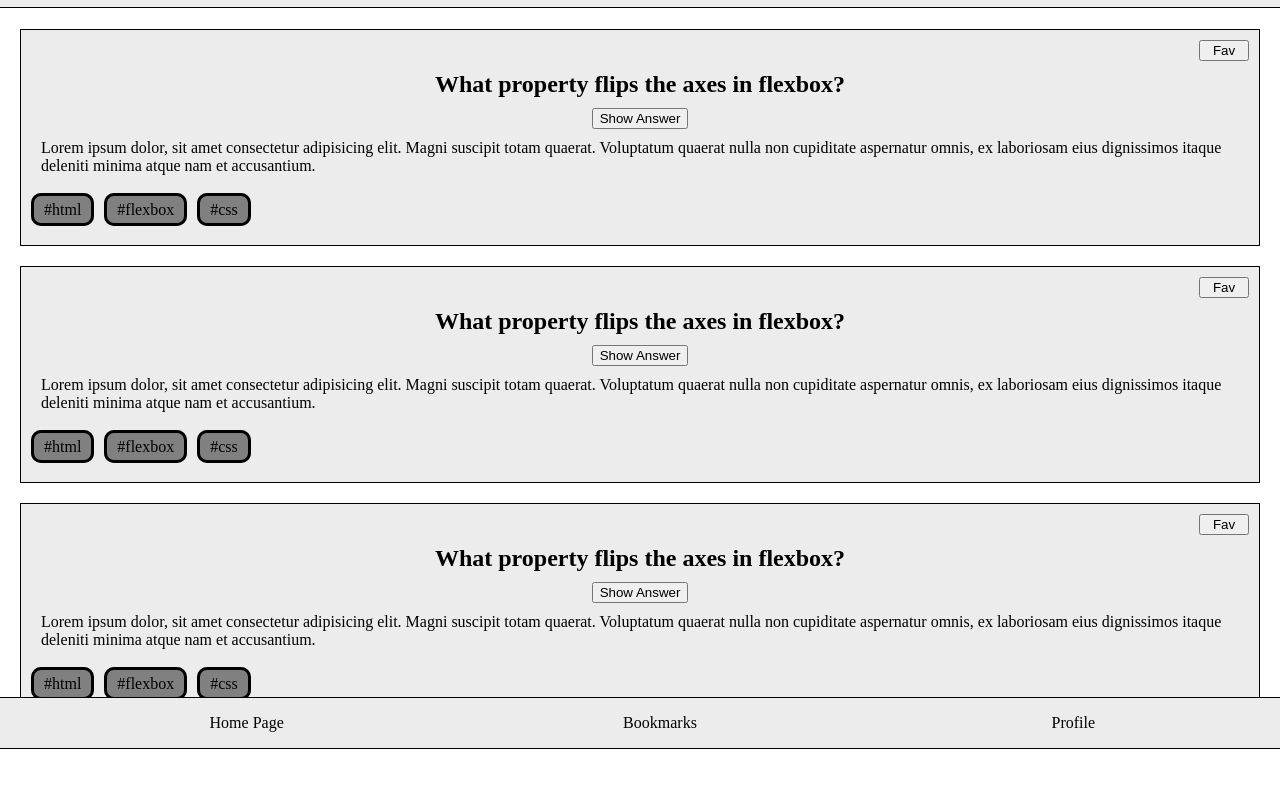
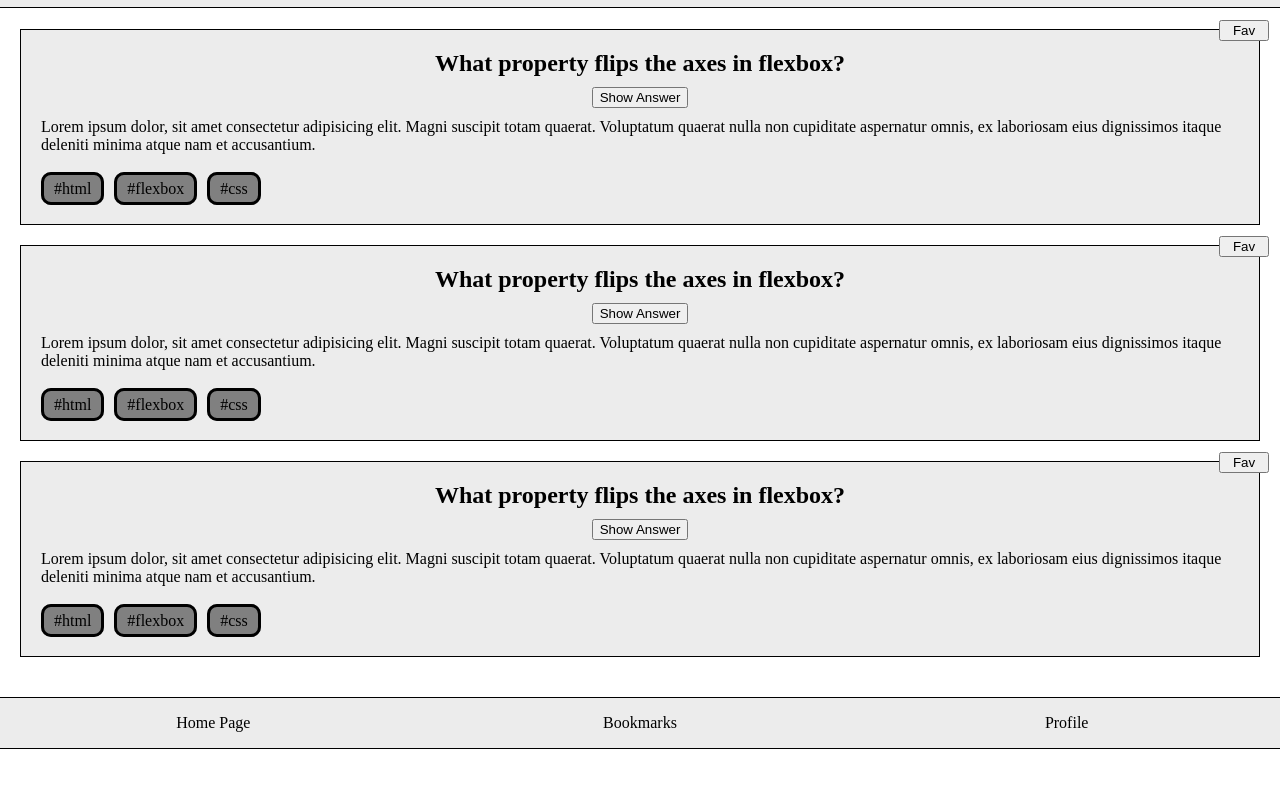
Before and after one commit to luederb/QuizApp, a plain HTML site: page index.html in a window 1280 px wide. Shown: the part 51-838 px from the top of the page. After the commit the page ends 800 px from the top, so only its background shows below. Drawn offline with Linux system fonts and the light colour scheme.

Commit message:
changed layout

```diff
--- a/css/styles.css
+++ b/css/styles.css
@@ -48,6 +48,9 @@ h1 {
   grid-row: 1;
   width: 50px;
   justify-self: end;
+  position: absolute;
+  top: -20px;
+  right: -10px;
 }
 .question {
   text-align: center;
@@ -73,7 +76,8 @@ h1 {
 }
 #category-nav {
   grid-row: 5;
-  justify-self: start;
+  justify-self: left;
+  padding: 0px 0px 0px 10px;
 }
 .category-tags {
   list-style: none;
@@ -114,6 +118,7 @@ footer {
   list-style: none;
   display: grid;
   grid-template-rows: none;
+  padding: 0px;
   grid-template-columns: 1fr 1fr 1fr;
   justify-content: space-evenly;
   text-align: center;
--- a/index.html
+++ b/index.html
@@ -141,7 +141,7 @@
     </main>
     <footer>
       <nav id="nav-items">
-        <ul>
+        <ul class="nav-buttoms">
           <li class="home-page">
             <a>Home Page</a>
           </li>
```
